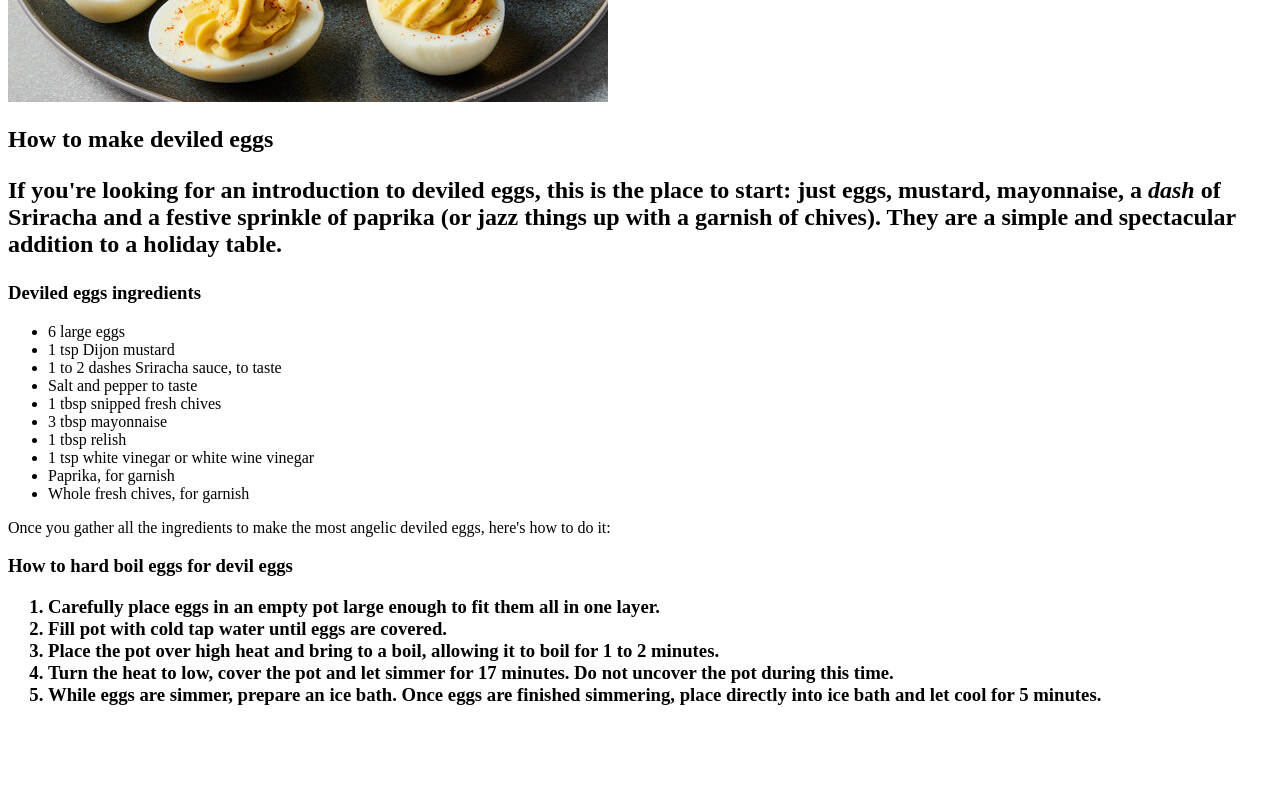
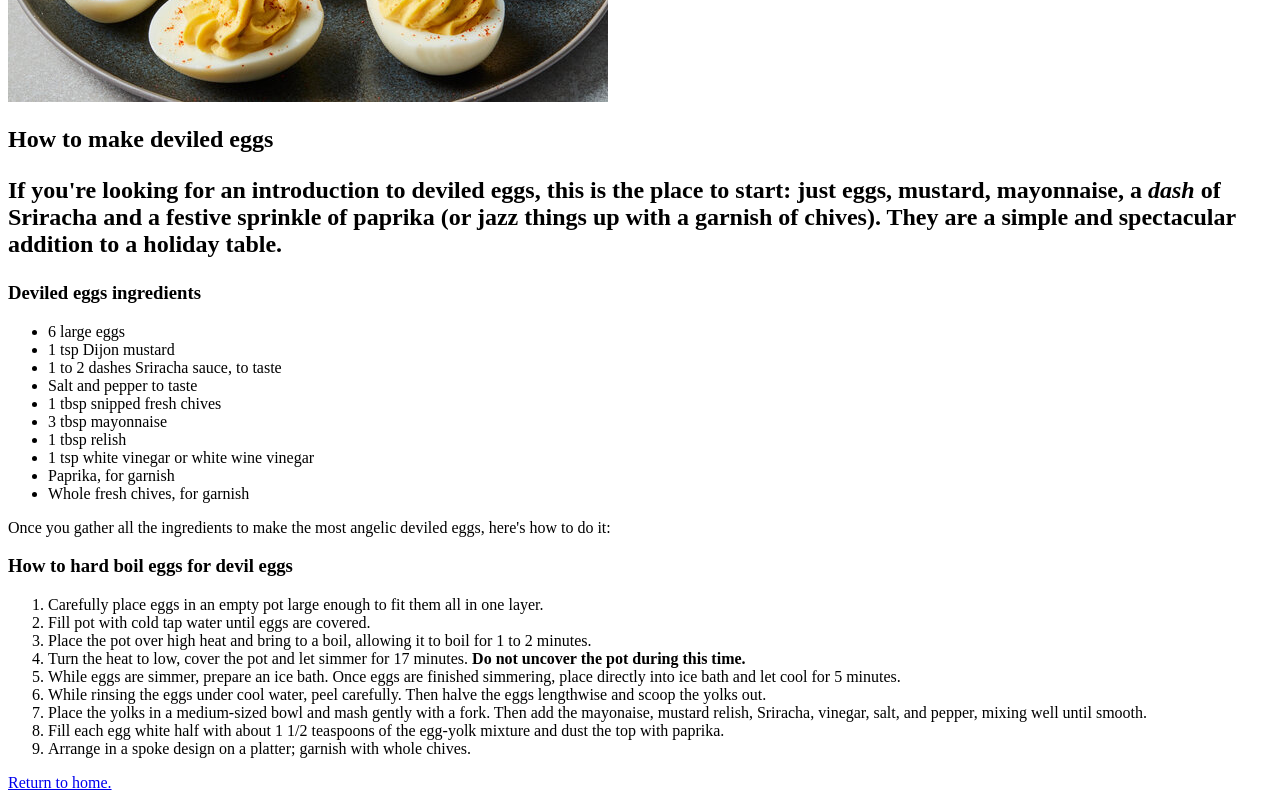
Before and after one commit to mihocikc/odin_recipes, a plain HTML site: page recipes/deviledeggs.html in a window 1280 px wide. Shown: the part 319-1119 px from the top of the page. Before the commit the page ends 1044 px from the top, so only its background shows below. Drawn offline with Linux system fonts and the light colour scheme.

Commit message:
Fix and close H3 tag. \ H3 tag was not properly closed and the ordered list below was formatted as such. Properly closed the H3 tag so list is body copy. Added Return to home link.

```diff
--- a/recipes/deviledeggs.html
+++ b/recipes/deviledeggs.html
@@ -28,7 +28,8 @@
             <li>Whole fresh chives, for garnish</li>
     </ul>
     <p>Once you gather all the ingredients to make the most angelic deviled eggs, here's how to do it:</p>
-    <h3>How to hard boil eggs for devil eggs<h3>
+    <h3>How to hard boil eggs for devil eggs</h3>
+    <p>
         <ol>
             <li>Carefully place eggs in an empty pot large enough to fit them all in one layer.</li>
             <li>Fill pot with cold tap water until eggs are covered.</li>
@@ -37,7 +38,13 @@
                 this time.</strong></li>
             <li>While eggs are simmer, prepare an ice bath. Once eggs are finished simmering, place directly into
                 ice bath and let cool for 5 minutes.</li>
-
-
+            <li>While rinsing the eggs under cool water, peel carefully. Then halve the eggs lengthwise and scoop the yolks out.</li>
+            <li>Place the yolks in a medium-sized bowl and mash gently with a fork. Then add the mayonaise, mustard
+                relish, Sriracha, vinegar, salt, and pepper, mixing well until smooth.</li>
+            <li>Fill each egg white half with about 1 1/2 teaspoons of the egg-yolk mixture and dust the top with paprika.</li>
+            <li>Arrange in a spoke design on a platter; garnish with whole chives.</li>
+            </ol>
+        </p>
+    <a href="../index.html">Return to home.</a>
 </body>
 </html>
```
